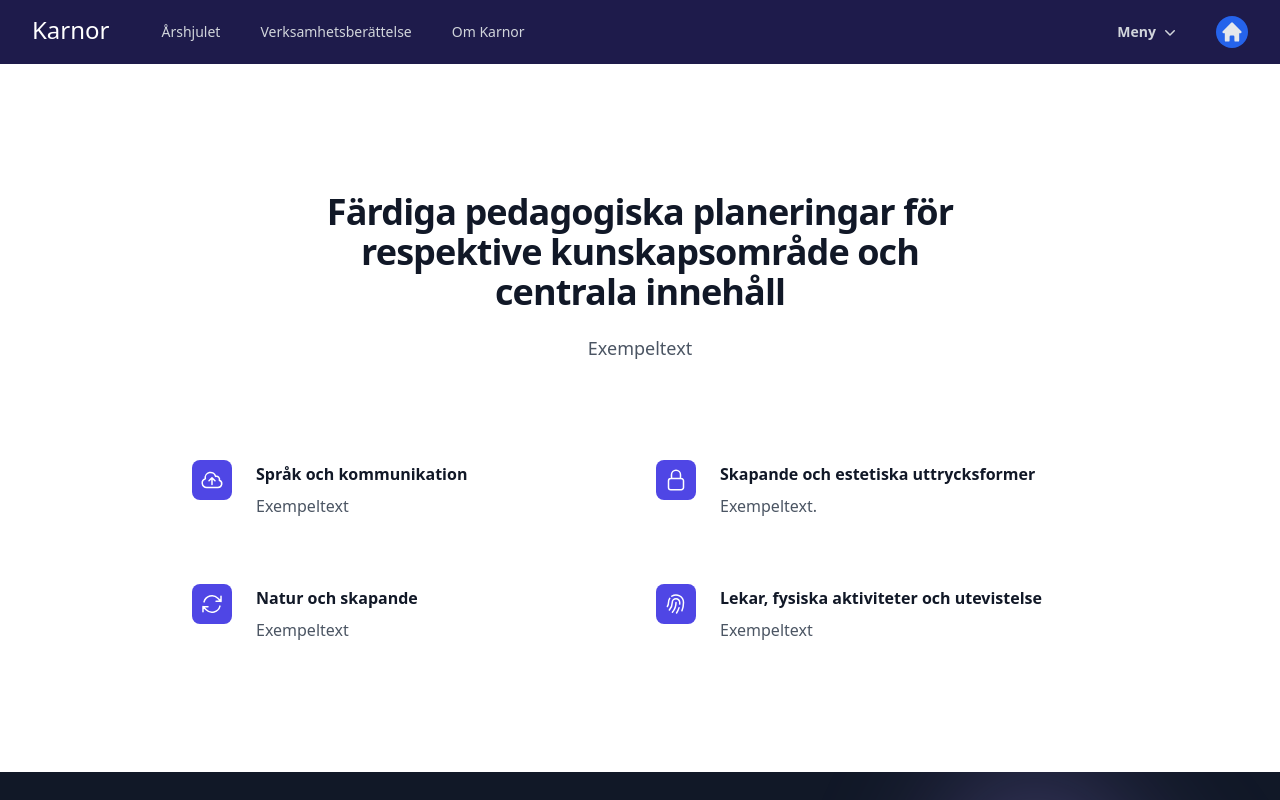
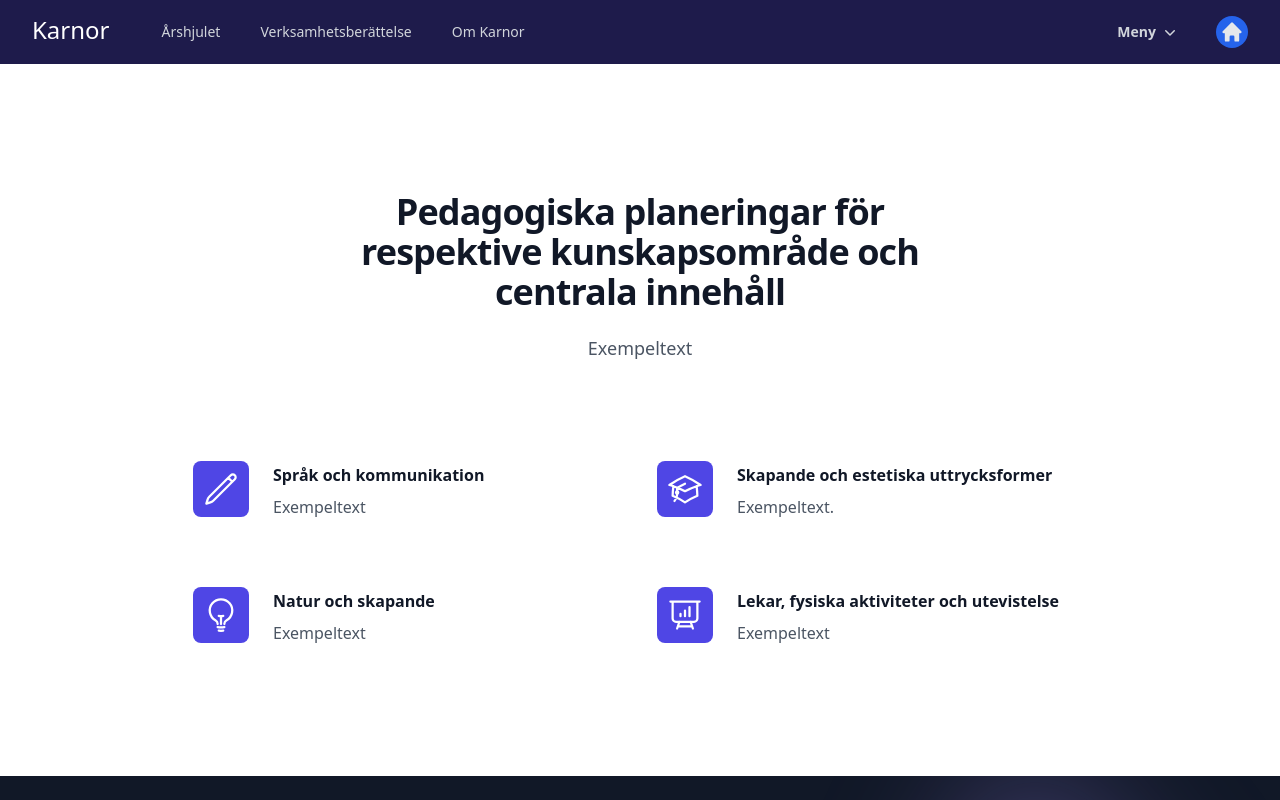
Before and after one commit to SimNordlund/KarNorFrontend, a React (Vite) app in the folder karnor-app/: page /planering in a window 1280 px wide. Shown: the top 800 px of the page. Built offline with nearby package versions, Linux system fonts and the light colour scheme.

Commit message:
fetch added for planering + adjustment of buttons

```diff
--- a/karnor-app/src/components/PlaneringComponent.tsx
+++ b/karnor-app/src/components/PlaneringComponent.tsx
@@ -1,51 +1,83 @@
-import { ArrowPathIcon, CloudArrowUpIcon, FingerPrintIcon, LockClosedIcon } from '@heroicons/react/24/outline'
+import { AcademicCapIcon, LightBulbIcon,  PencilIcon, PresentationChartBarIcon } from '@heroicons/react/24/outline'
 
 const features = [
   {
     name: 'Språk och kommunikation',
-    description:
-      'Exempeltext',
-    icon: CloudArrowUpIcon,
+    description: 'Exempeltext',
+    icon: PencilIcon,
+    fileName: 'sprakochkommunikation.pdf' // Corresponding file name for the feature
   },
   {
     name: 'Skapande och estetiska uttrycksformer',
-    description:
-      'Exempeltext.',
-    icon: LockClosedIcon,
+    description: 'Exempeltext.',
+    icon: AcademicCapIcon,
+    fileName: 'skapandeOchEstetiska.pdf'
   },
   {
     name: 'Natur och skapande',
-    description:
-      'Exempeltext',
-    icon: ArrowPathIcon,
+    description: 'Exempeltext',
+    icon: LightBulbIcon,
+    fileName: 'naturochsamhalle.pdf'
   },
   {
     name: 'Lekar, fysiska aktiviteter och utevistelse',
-    description:
-      'Exempeltext',
-    icon: FingerPrintIcon,
+    description: 'Exempeltext',
+    icon: PresentationChartBarIcon,
+    fileName: 'lekar.pdf'
   },
 ]
 
 export default function PlaneringComponent() {
+  const handleDownload = async (fileName: string) => {
+    try {
+      const API_BASE_URL = import.meta.env.VITE_API_BASE_URL;
+      // Construct the URL using the fileName
+      const response = await fetch(`${API_BASE_URL}/downloadPdfByFileName/${fileName}`, {
+        method: 'GET',
+        headers: {
+          'Content-Type': 'application/pdf', // Expect a PDF file
+        },
+      });
+
+      if (response.ok) {
+        // Convert the response to a Blob
+        const blob = await response.blob();
+
+        // Create a new object URL for the blob
+        const url = window.URL.createObjectURL(blob);
+
+        // Open the PDF in a new tab
+        window.open(url, '_blank');
+      } else {
+        console.error('Failed to download the PDF');
+      }
+    } catch (error) {
+      console.error('Error while downloading the PDF:', error);
+    }
+  };
+
   return (
     <div className="bg-white py-24 sm:py-32">
       <div className="mx-auto max-w-7xl px-6 lg:px-8">
         <div className="mx-auto max-w-2xl lg:text-center">
-          <p className=" text-3xl font-bold tracking-tight text-gray-900 sm:text-4xl">
-          Färdiga pedagogiska planeringar för respektive kunskapsområde och centrala innehåll
+          <p className="text-3xl font-bold tracking-tight text-gray-900 sm:text-4xl">
+            Pedagogiska planeringar för respektive kunskapsområde och centrala innehåll
           </p>
           <p className="mt-5 text-lg leading-8 text-gray-600">
-          Exempeltext
+            Exempeltext
           </p>
         </div>
-        <div className="mx-auto mt- max-w-2xl sm:mt-20 lg:mt-24 lg:max-w-4xl">
+        <div className="mx-auto max-w-2xl mt-10 sm:mt-20 lg:mt-24 lg:max-w-4xl">
           <dl className="grid max-w-xl grid-cols-1 gap-x-8 gap-y-10 lg:max-w-none lg:grid-cols-2 lg:gap-y-16">
             {features.map((feature) => (
-              <div key={feature.name} className="relative pl-16">
+              <div
+                key={feature.name}
+                className="relative pl-20 cursor-pointer rounded-lg border border-transparent hover:shadow-lg hover:border-gray-300 transition-shadow duration-300"
+                onClick={() => handleDownload(feature.fileName)} // Add click handler
+              >
                 <dt className="text-base font-semibold leading-7 text-gray-900">
-                  <div className="absolute left-0 top-0 flex h-10 w-10 items-center justify-center rounded-lg bg-indigo-600">
-                    <feature.icon aria-hidden="true" className="h-6 w-6 text-white" />
+                  <div className="absolute left-0 top-0 flex h-14 w-14 items-center justify-center rounded-lg bg-indigo-600">
+                    <feature.icon aria-hidden="true" className="h-9 w-9 text-white" />
                   </div>
                   {feature.name}
                 </dt>
@@ -56,5 +88,5 @@ export default function PlaneringComponent() {
         </div>
       </div>
     </div>
-  )
+  );
 }
```
